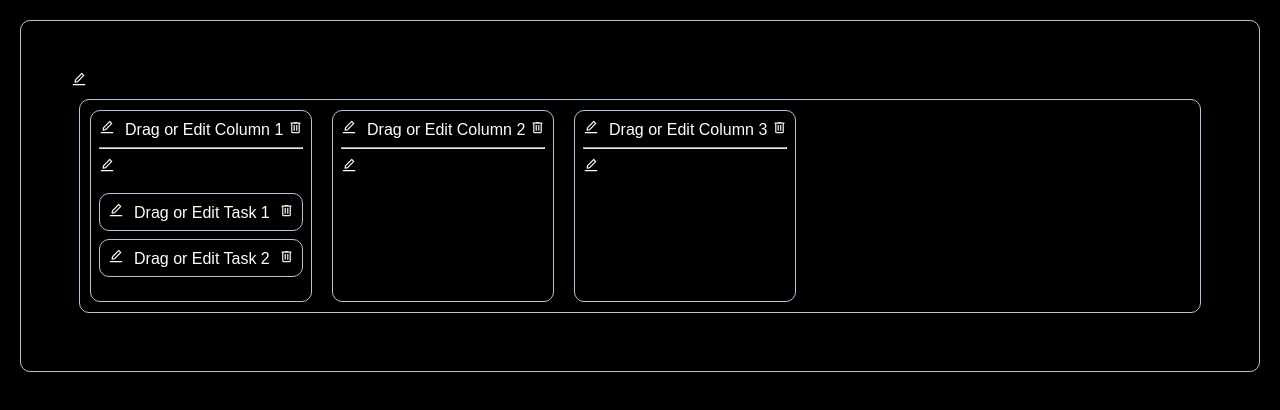
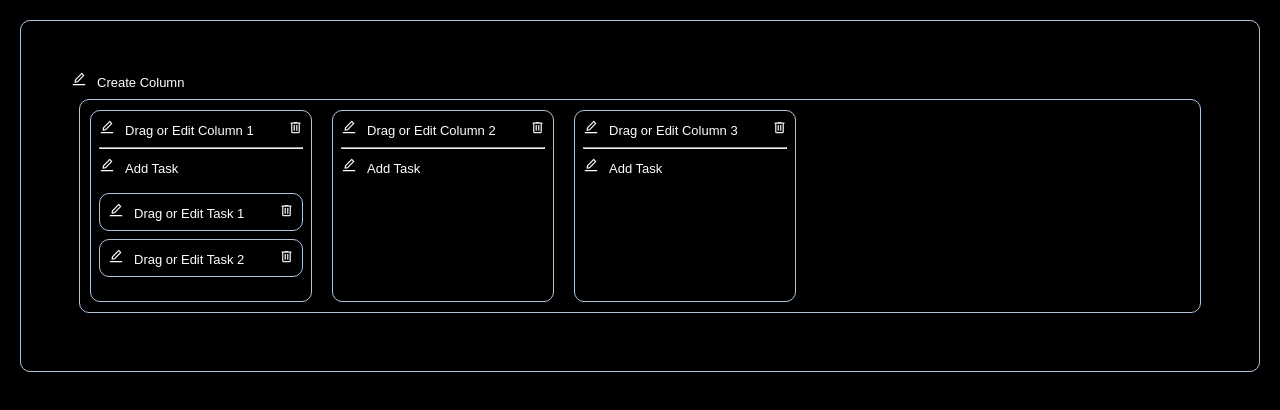
Before and after one commit to teomihsav/dnd_trello_03, a React (Create React App) app: page / in a window 1280 px wide. Shown: the top 410 px of the page. Built offline with nearby package versions, Linux system fonts and the light colour scheme.

Commit message:
delete columns logic

```diff
--- a/src/components/Column.tsx
+++ b/src/components/Column.tsx
@@ -30,10 +30,10 @@ const Column: React.FC<Props> = (props) => {
             >
                 <Title {...provided.dragHandleProps} >
 
-                    <EditInput text={props.column.title} type={'Edit Column Name'} columnId={props.column.id} show />
+                    <EditInput text={props.column.title} type={'Edit Column Name'} columnId={props.column.id} show column />
                     <hr style={{ backgroundColor: 'lightsteelblue' }} />
 
-                    <EditInput text={undefined} type={'Add Task'} columnId={props.column.id} />
+                    <EditInput text={'Add Task'} type={'Add Task'} columnId={props.column.id} />
 
                 </Title>
                 <Droppable droppableId={props.column.id} type='task'>
@@ -50,6 +50,7 @@ const Column: React.FC<Props> = (props) => {
                                         key={task.id && task.id}
                                         task={task}
                                         index={index}
+                                        columnId={props.column.id}
                                     />
                                 })
                             }
--- a/src/components/EditInput.tsx
+++ b/src/components/EditInput.tsx
@@ -6,13 +6,13 @@ import { AiOutlineEdit } from "react-icons/ai"
 import { RootStateOrAny, useSelector, useDispatch } from "react-redux"
 import Delete from '../svg/Delete';
 
-const EditInput = (props: { [x: string]: any; text: any, show?: boolean }) => {
+const EditInput = ({ text, type, taskId, show, columnId, column }: any) => {
 
     const state = useSelector((state: RootStateOrAny) => state)
 
     const [toggle, setToggle] = useState<boolean>(true)
-    const [name, setName] = React.useState(props.text)
-    const [placeholder, setPlaceholder] = React.useState(props.type)
+    const [name, setName] = React.useState(text)
+    const [placeholder, setPlaceholder] = React.useState(type)
 
     const dispatch = useDispatch()
 
@@ -42,8 +42,8 @@ const EditInput = (props: { [x: string]: any; text: any, show?: boolean }) => {
         dispatch({
             type: 'EDIT_COLUMN',
             payload: {
-                [props.columnId]: {
-                    ...state.columns[props.columnId],
+                [columnId]: {
+                    ...state.columns[columnId],
                     title: name
                 },
             },
@@ -70,11 +70,51 @@ const EditInput = (props: { [x: string]: any; text: any, show?: boolean }) => {
         dispatch({
             type: 'ADD_TASK_TO_COLUMN',
             payload: {
-                [props.columnId]: {
-                    ...state.columns[props.columnId],
-                    taskIds: [...state.columns[props.columnId].taskIds, String('task-' + state.numTask)]
+                [columnId]: {
+                    ...state.columns[columnId],
+                    taskIds: [...state.columns[columnId].taskIds, String('task-' + state.numTask)]
                 }
             }
+        })
+    }
+    const deleteColumnTask = () => {
+        dispatch({
+            type: 'DELETE_TASK',
+            payload: {
+                id: String([taskId]),
+                content: name,
+                columnId: columnId
+            }
+        })
+        const filteredTasks = state.columns[columnId].taskIds.filter((el: any) => el !== taskId)
+        console.log('Result: ', filteredTasks)
+
+        dispatch({
+            type: 'DELETE_TASK_TO_COLUMN',
+            payload: {
+                [columnId]: {
+                    ...state.columns[columnId],
+                    taskIds: filteredTasks
+                }
+            }
+        })
+    }
+
+    const deleteColumn = () => {
+        const { ...rest } = Object.fromEntries(
+            Object.entries(state.columns).filter(([key]) =>
+                key !== columnId)
+        )
+
+        let columnOrder = state.columnOrder.filter((el: any) => el !== columnId)
+
+        dispatch({
+            type: 'DELETE_COLUMN',
+            payload: {
+                columns: rest,
+                columnOrder,
+                columnId: columnId
+            },
         })
     }
 
@@ -82,13 +122,14 @@ const EditInput = (props: { [x: string]: any; text: any, show?: boolean }) => {
         dispatch({
             type: 'EDIT_TASK',
             payload: {
-                [props.taskId]: {
-                    id: String([props.taskId]),
+                [taskId]: {
+                    id: String([taskId]),
                     content: name,
                 }
             }
         })
     }
+
     const showError = (text: string) => {
         dispatch({
             type: 'ERROR',
@@ -104,11 +145,11 @@ const EditInput = (props: { [x: string]: any; text: any, show?: boolean }) => {
         if (event.key === 'Escape') {
             setToggle(true)
             // setName('')
-            if (props.type === 'Edit Column Name') {
+            if (type === 'Edit Column Name') {
                 setPlaceholder('Edit Column Name')
                 editColumn()
             }
-            if (props.type === 'Edit Card') {
+            if (type === 'Edit Card') {
                 setPlaceholder('Edit Card')
                 editTask()
             }
@@ -119,16 +160,16 @@ const EditInput = (props: { [x: string]: any; text: any, show?: boolean }) => {
                 showError('Please type a description...')
             } else {
                 setToggle(true)
-                if (props.type === 'Create Bucket') {
+                if (type === 'Create Bucket') {
                     createColumn()
                 }
-                if (props.type === 'Add Task') {
+                if (type === 'Add Task') {
                     createColumnTask()
                 }
-                if (props.type === 'Edit Column Name') {
+                if (type === 'Edit Column Name') {
                     editColumn()
                 }
-                if (props.type === 'Edit Card') {
+                if (type === 'Edit Card') {
                     editTask()
                 }
             }
@@ -144,13 +185,13 @@ const EditInput = (props: { [x: string]: any; text: any, show?: boolean }) => {
                         onClick={() => { setToggle(false) }}
                     >
                         <AiOutlineEdit />
-                        <span style={{ marginLeft: '10px' }}>{name}</span>
+                        <span style={{ cursor: 'grab', marginLeft: '10px', fontSize: '13px' }}>{text}</span>
                     </div>
                     {
-                        props.show &&
+                        show &&
                         <div
                             style={{ cursor: 'pointer' }}
-                            onClick={() => console.log('Delete')}
+                            onClick={() => column ? deleteColumn() : deleteColumnTask()}
                         >
                             <Delete size={15} />
                         </div>
--- a/src/components/Task.tsx
+++ b/src/components/Task.tsx
@@ -9,8 +9,7 @@ import { Draggable } from 'react-beautiful-dnd'
 import EditInput from './EditInput'
 
 
-const Task = (props: { task: { id: string; content: boolean | React.ReactChild | React.ReactFragment | React.ReactPortal | null | undefined }; index: number }) => {
-
+const Task = (props: { task: { id: string; content: boolean | React.ReactChild | React.ReactFragment | React.ReactPortal | null | undefined }; index: number, columnId: string }) => {
   return <Draggable draggableId={props.task.id} index={props.index}>
     {provided => (
       <Container
@@ -18,7 +17,7 @@ const Task = (props: { task: { id: string; content: boolean | React.ReactChild |
         {...provided.dragHandleProps}
         ref={provided.innerRef}
       >
-        <EditInput taskId={props.task.id} text={props.task.content} type={'Edit Card'} show />
+        <EditInput taskId={props.task.id} text={props.task.content} type={'Edit Card'} columnId={props.columnId} show />
 
       </Container>
     )}
--- a/src/index.tsx
+++ b/src/index.tsx
@@ -13,7 +13,7 @@ import styled from 'styled-components'
 import './index.css'
 
 import { Provider } from 'react-redux'
-import store from './store/index'
+import store from './store/store'
 
 import { RootStateOrAny, useSelector, useDispatch } from "react-redux"
 
@@ -132,8 +132,10 @@ const App: React.FC = () => {
 
   }
 
+  console.log('State: ', state)
+
   return <Main>
-    <EditInput type={'Create Bucket'} text={undefined} />
+    <EditInput type={'Create Bucket'} text={'Create Column'} />
 
     <span style={{ fontSize: '12px', color: 'lightcoral' }}>{state.error}</span>
 
--- a/src/store/index.tsx
+++ b/src/store/store.tsx
@@ -56,12 +56,44 @@ const trelloReducer = (state = {
             error: ''
         }
     }
+
+    if (action.type === 'DELETE_TASK') {
+        // console.log('Payload: ', Object.keys(action.payload)[0])
+        // console.log('Payload: ', action.payload)
+        // delete state.tasks[Object.keys(action.payload)[0]]
+        // @ts-ignore
+        delete state.tasks[action.payload.id]
+
+        return {
+            ...state,
+            // tasks: { ...state.tasks, ...action.payload },
+            // tasks: {}
+        }
+    }
+    if (action.type === 'DELETE_TASK_TO_COLUMN') {
+        return {
+            ...state,
+            columns: { ...state.columns, ...action.payload },
+        }
+    }
+    if (action.type === 'DELETE_COLUMN') {
+        console.log('Payload: ', action.payload, 'ColumnId: ', action.payload.columnId, 'Columns: ', action.payload.columns)
+
+        // delete state.columns[action.payload.columnId]
+        // const { action.payload.columnId, ...rest } = state.columns
+        return {
+            ...state,
+            columns: action.payload.columns,
+            columnOrder: action.payload.columnOrder,
+        }
+    }
     if (action.type === 'ADD_TASK_TO_COLUMN') {
         return {
             ...state,
             columns: { ...state.columns, ...action.payload },
         }
     }
+
     if (action.type === 'EDIT_TASK') {
         return {
             ...state,
```
